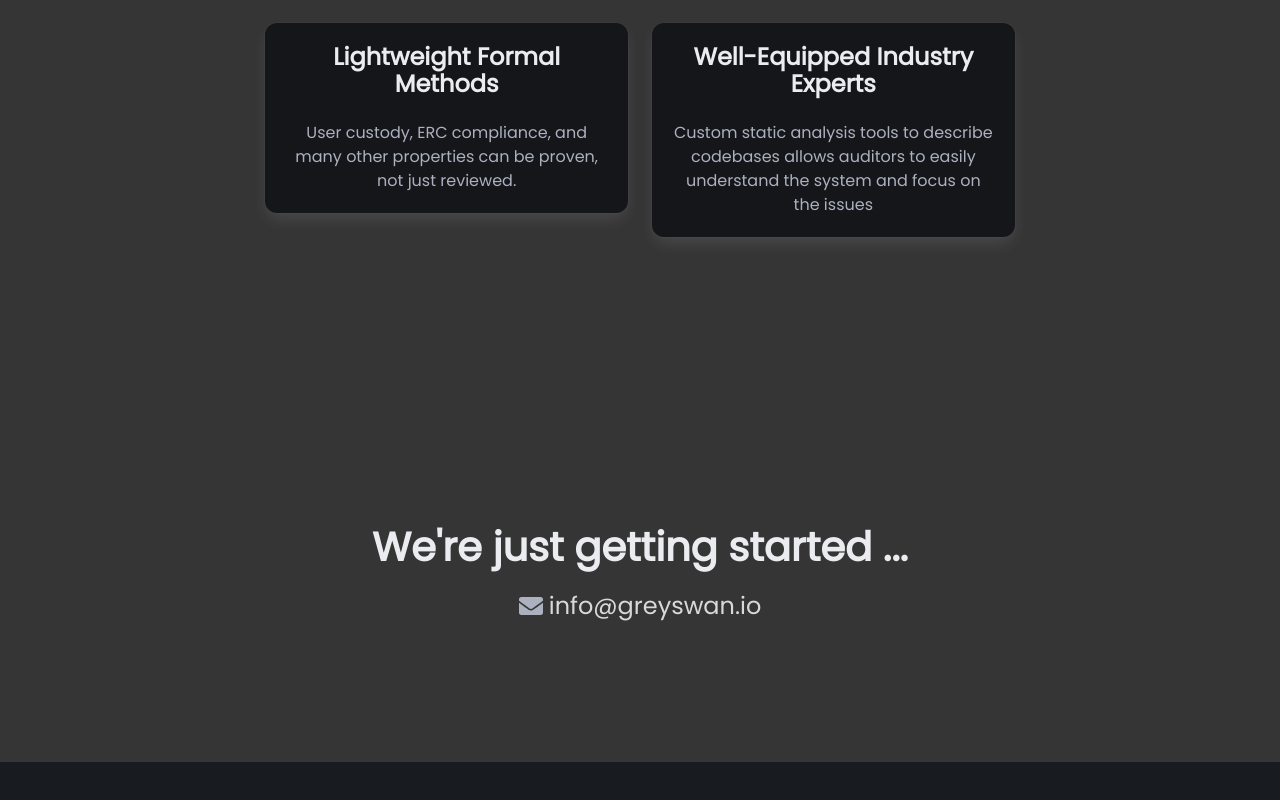
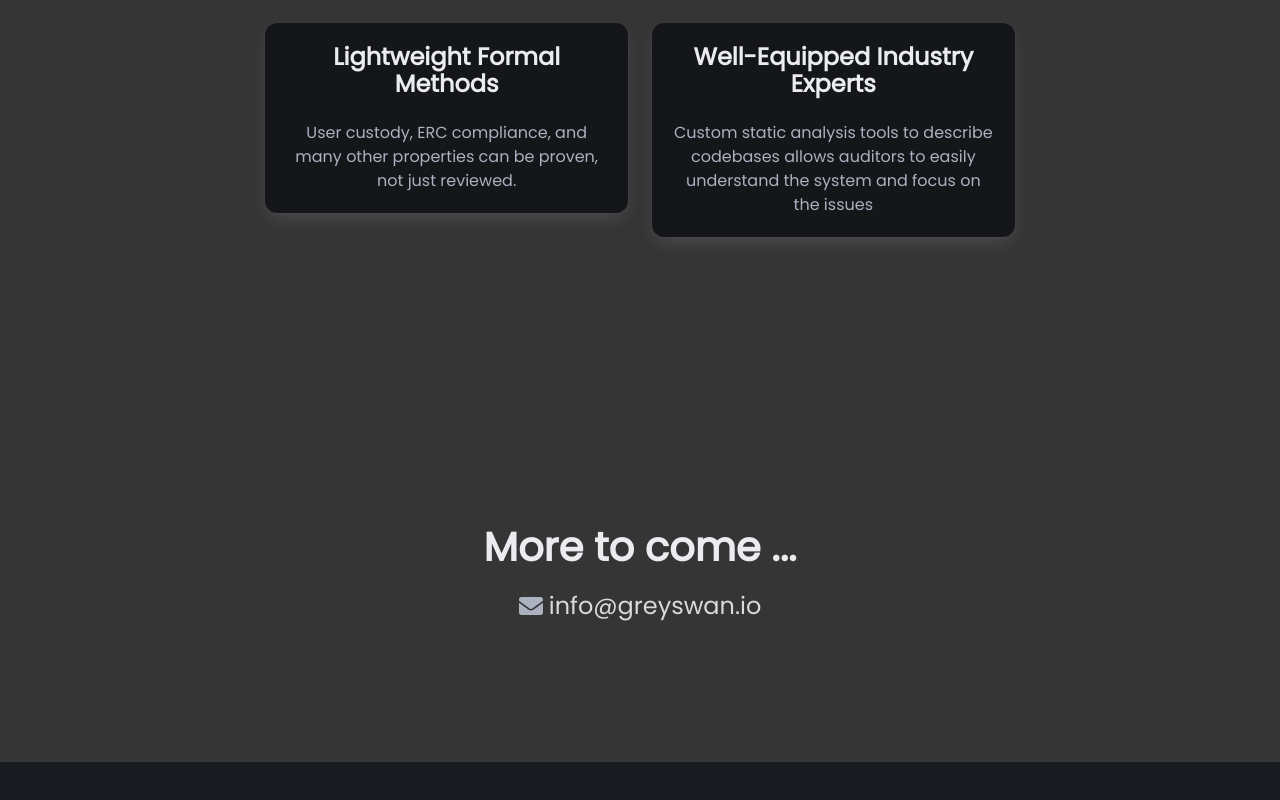
Before and after one commit to GreySwanIO/GreySwanIO.github.io, a website: page index.html in a window 1280 px wide. Shown: the part 895-1695 px from the top of the page. Drawn offline with nearby package versions, Linux system fonts and the light colour scheme.

Commit message:
Change started to more to come

```diff
--- a/index.html
+++ b/index.html
@@ -65,7 +65,7 @@
   <!-- Email Us Section -->
   <section class="section is-medium">
     <div class="container has-text-centered">
-      <h2 class="title is-2">We're just getting started ...</h2>
+      <h2 class="title is-2">More to come ...</h2>
       <span class="icon-text is-size-4">
         <span class="icon">
           <i class="fas fa-envelope"></i>
```
